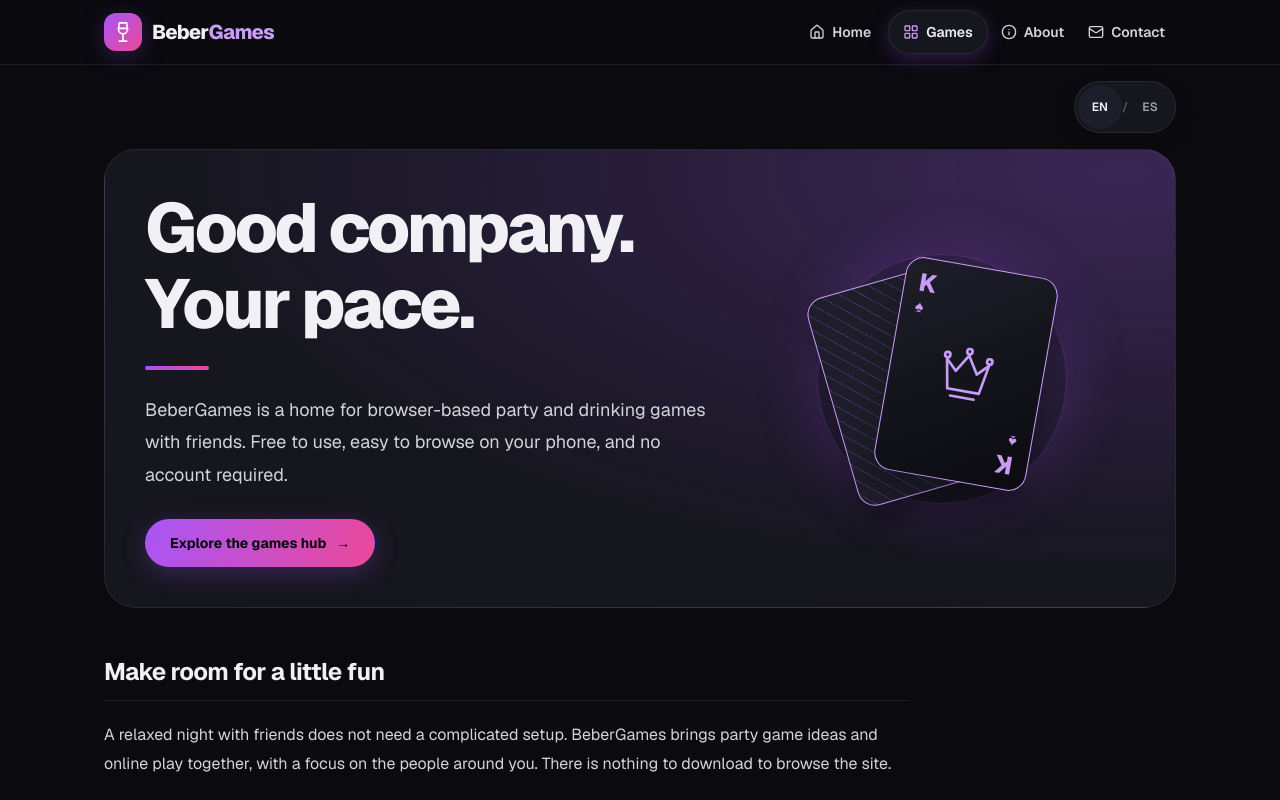
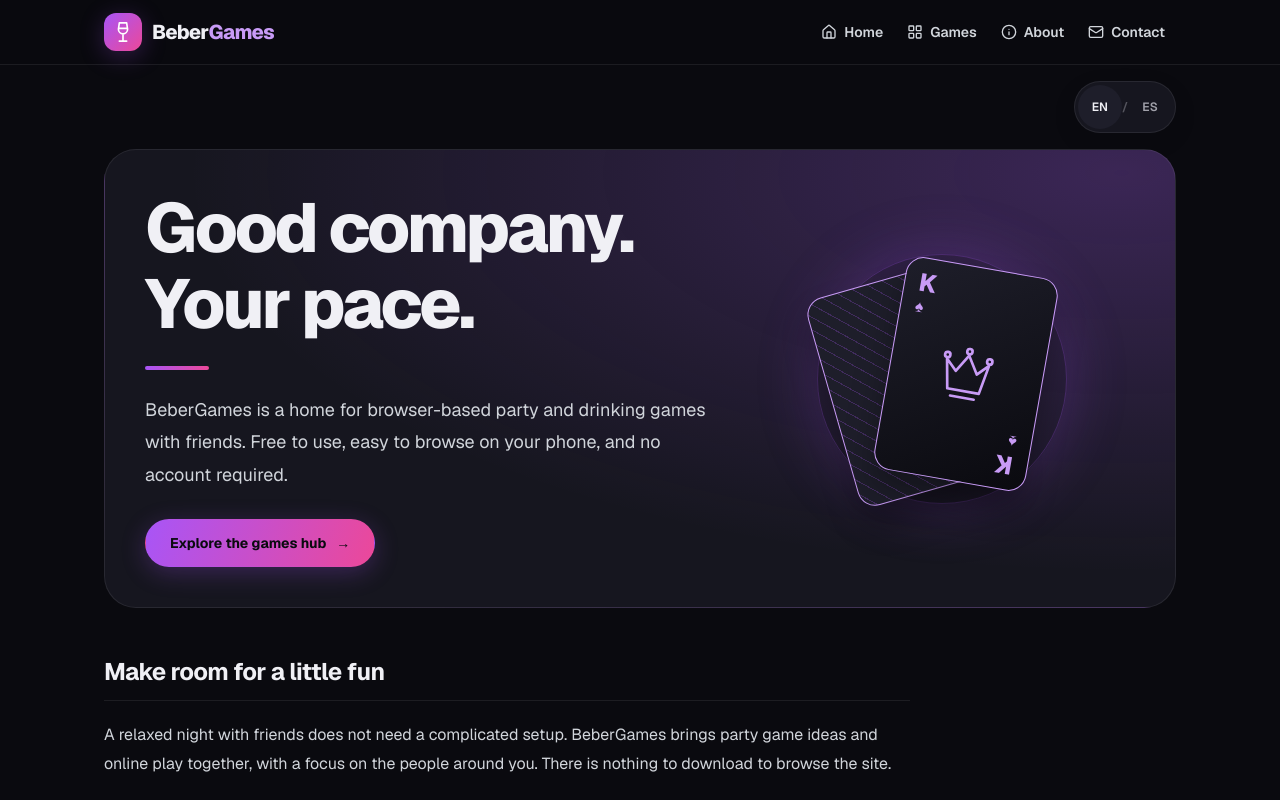
Before and after one commit to imanolmanero-dev/drinking-games, a Next.js app: page /en in a window 1280 px wide. Shown: the top 800 px of the page. Built offline with nearby package versions, Linux system fonts and the light colour scheme.

Commit message:
fix: clarify English navbar hierarchy

```diff
--- a/components/layout/english/EnglishDesign.module.css
+++ b/components/layout/english/EnglishDesign.module.css
@@ -69,18 +69,6 @@
 }
 .root :global(.en-nav-link svg) { width: 16px; height: 16px; flex: 0 0 auto; }
 .root :global(.en-nav-link:hover) { background: var(--surface-hover); color: var(--en-link); }
-.root :global(.en-nav-cta) {
-  margin-left: 4px;
-  padding-inline: 14px;
-  border: 1px solid var(--border-color);
-  border-radius: 999px;
-  background: var(--surface);
-  color: var(--foreground);
-  box-shadow: 0 5px 20px var(--accent-glow);
-  transition: background .18s, color .18s, border-color .18s, box-shadow .18s;
-}
-.root :global(.en-nav-cta svg) { width: 16px; height: 16px; color: var(--en-link); }
-.root :global(.en-nav-cta:hover) { border-color: color-mix(in srgb, var(--accent) 45%, var(--border-color)); background: var(--surface-hover); box-shadow: 0 7px 26px var(--accent-glow); }
 .root :global(.en-page) { max-width: 800px; margin: auto; padding: 16px 24px 88px; }
 .root :global(.en-page-wide) { max-width: 1120px; }
 .root :global(.en-language) {
@@ -293,7 +281,6 @@
 }
 @media (max-width: 479px) {
   .root :global(.en-nav-inner) { padding: 8px 20px; gap: 6px 8px; }
-  .root :global(.en-nav-cta) { margin-left: 0; padding-inline: 8px; }
   .root :global(.en-nav-link) { gap: 6px; padding: 7px 6px; font-size: 13px; }
   .root :global(.en-page) { padding: 12px 20px 64px; }
   .root :global(.en-language) { margin-bottom: 12px; }
```
